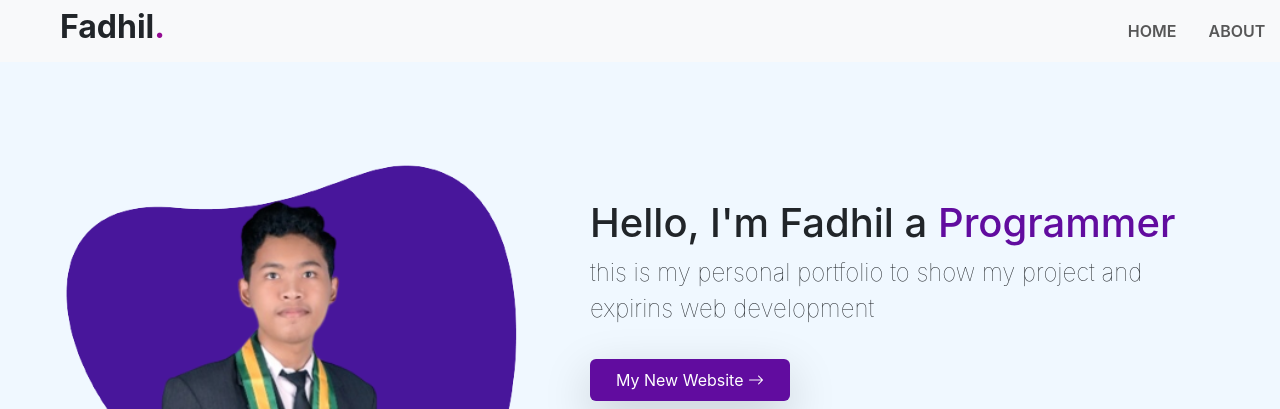
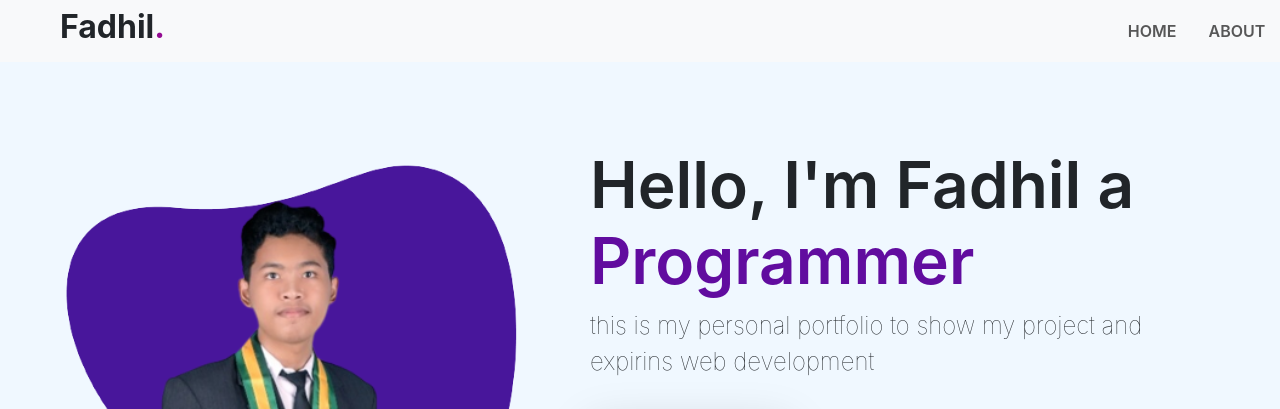
Before and after one commit to FadhilKholaf/FadhilKholaf.github.io, a plain HTML site: page index.html in a window 1280 px wide. Shown: the top 409 px of the page. Drawn offline with nearby package versions, Linux system fonts and the light colour scheme.

Commit message:
fixed font weight

```diff
--- a/style.css
+++ b/style.css
@@ -34,9 +34,9 @@ main {
   flex-direction: row;
 }
 
-.welcome h1 {
-  font-size: 5rem;
-  font-weight: 400;
+.welcome{
+  font-size: 4rem;
+  font-weight: 600;
 }
 
 .sosmed-icon {
```
